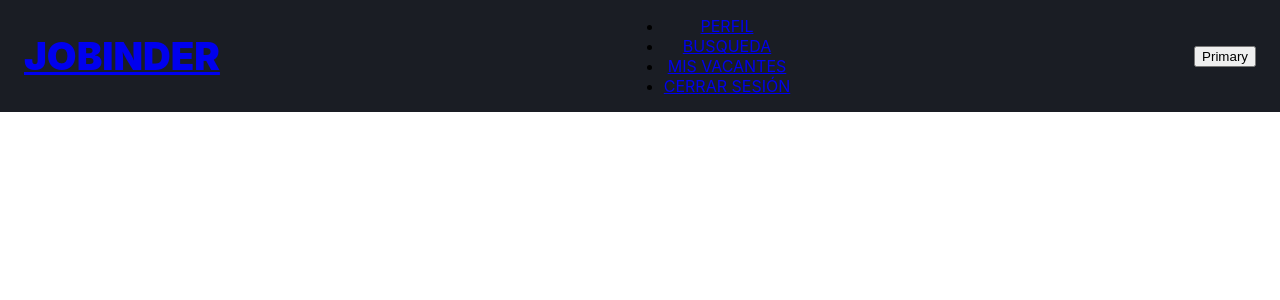
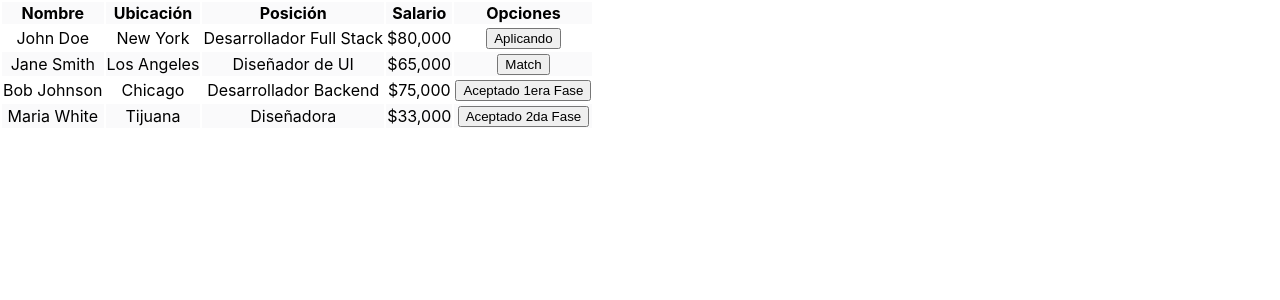
Before and after one commit to MASC95/Kodemia23g, a React (Create React App) app: page / in a window 1280 px wide. Shown: the top 300 px of the page. Built offline with nearby package versions, Linux system fonts and the light colour scheme; the HTML template or start-up script is replaced by a standard one.

Commit message:
probando hacer tablas con bootstrap

```diff
--- a/src/App.js
+++ b/src/App.js
@@ -1,10 +1,11 @@
 import './App.css';
 import Navbar from './componentes/Navbar';
+import Table1 from './componentes/Table1b/Table1';
 
 function App() {
   return (
     <div className="App">
-      <Navbar/>
+     <Table1/>
     </div>
   );
 }
--- /dev/null
+++ b/src/componentes/Table1b/Table1.js
@@ -0,0 +1,57 @@
+import React from 'react';
+
+const Table1 = () => {
+  return (
+    <table className="table">
+      <thead>
+        <tr style={{backgroundColor: '#FAFAFB'}}>
+          <th>Nombre</th>
+          <th>Ubicación</th>
+          <th>Posición</th>
+          <th>Salario</th>
+          <th>Opciones</th>
+        </tr>
+      </thead>
+      <tbody>
+        <tr>
+          <td>John Doe</td>
+          <td>New York</td>
+          <td>Desarrollador Full Stack</td>
+          <td>$80,000</td>
+          <td>
+            <button type="button" className="btn btn-info">Aplicando</button>
+          </td>
+        </tr>
+        <tr style={{backgroundColor: '#FAFAFB'}}>
+          <td>Jane Smith</td>
+          <td>Los Angeles</td>
+          <td>Diseñador de UI</td>
+          <td>$65,000</td>
+          <td>
+            <button type="button" className="btn btn-info">Match</button>
+          </td>
+        </tr>
+        <tr>
+          <td>Bob Johnson</td>
+          <td>Chicago</td>
+          <td>Desarrollador Backend</td>
+          <td>$75,000</td>
+          <td>
+            <button type="button" className="btn btn-info">Aceptado 1era Fase</button>
+          </td>
+        </tr>
+        <tr style={{backgroundColor: '#FAFAFB'}}>
+          <td>Maria White</td>
+          <td>Tijuana</td>
+          <td>Diseñadora</td>
+          <td>$33,000</td>
+          <td>
+            <button type="button" className="btn btn-info">Aceptado 2da Fase</button>
+          </td>
+        </tr>
+      </tbody>
+    </table>
+  );
+};
+
+export default Table1;
```
